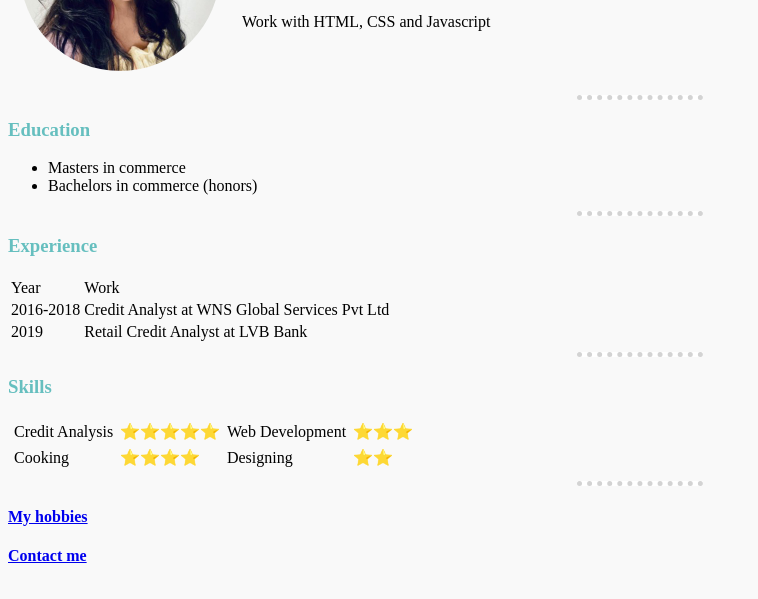
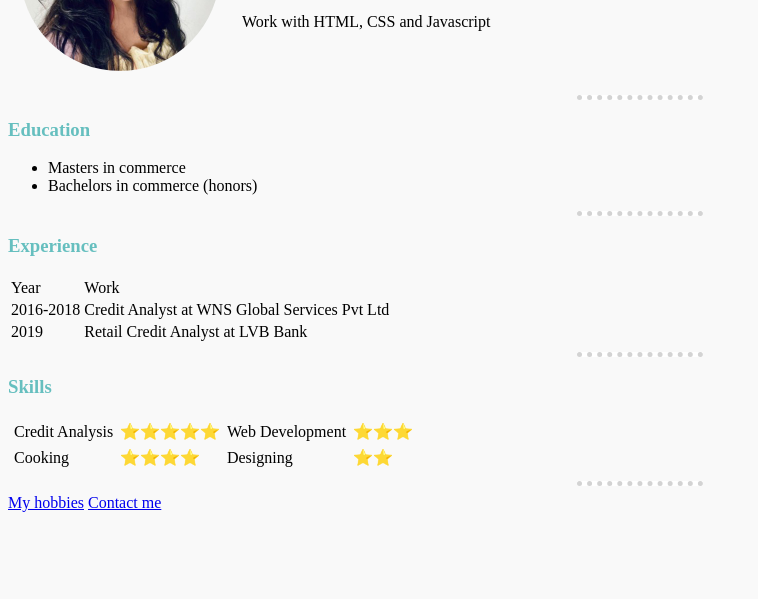
Before and after one commit to anjaliyadav94/CV, a plain HTML site: page index.html in a window 1280 px wide. Shown: the part 149-748 px from the top of the page, without its empty margins (0-758 px from the left). Drawn offline with Linux system fonts and the light colour scheme.

Commit message:
modifies page style

```diff
--- a/index.html
+++ b/index.html
@@ -68,7 +68,7 @@
       </tr>
     </table>
     <hr />
-    <h4><a href="hobbies.html"> My hobbies</a></h4>
-    <h4><a href="contact.html">Contact me</a></h4>
+    <a href="hobbies.html"> My hobbies</a>
+    <a href="contact.html">Contact me</a>
   </body>
 </html>
--- a/style.css
+++ b/style.css
@@ -20,9 +20,6 @@ h2 {
 h3 {
   color: #66bfbf;
 }
-h4 {
-  color: #66bfbf;
-}
 img {
     border-radius: 100%;
 }
```
